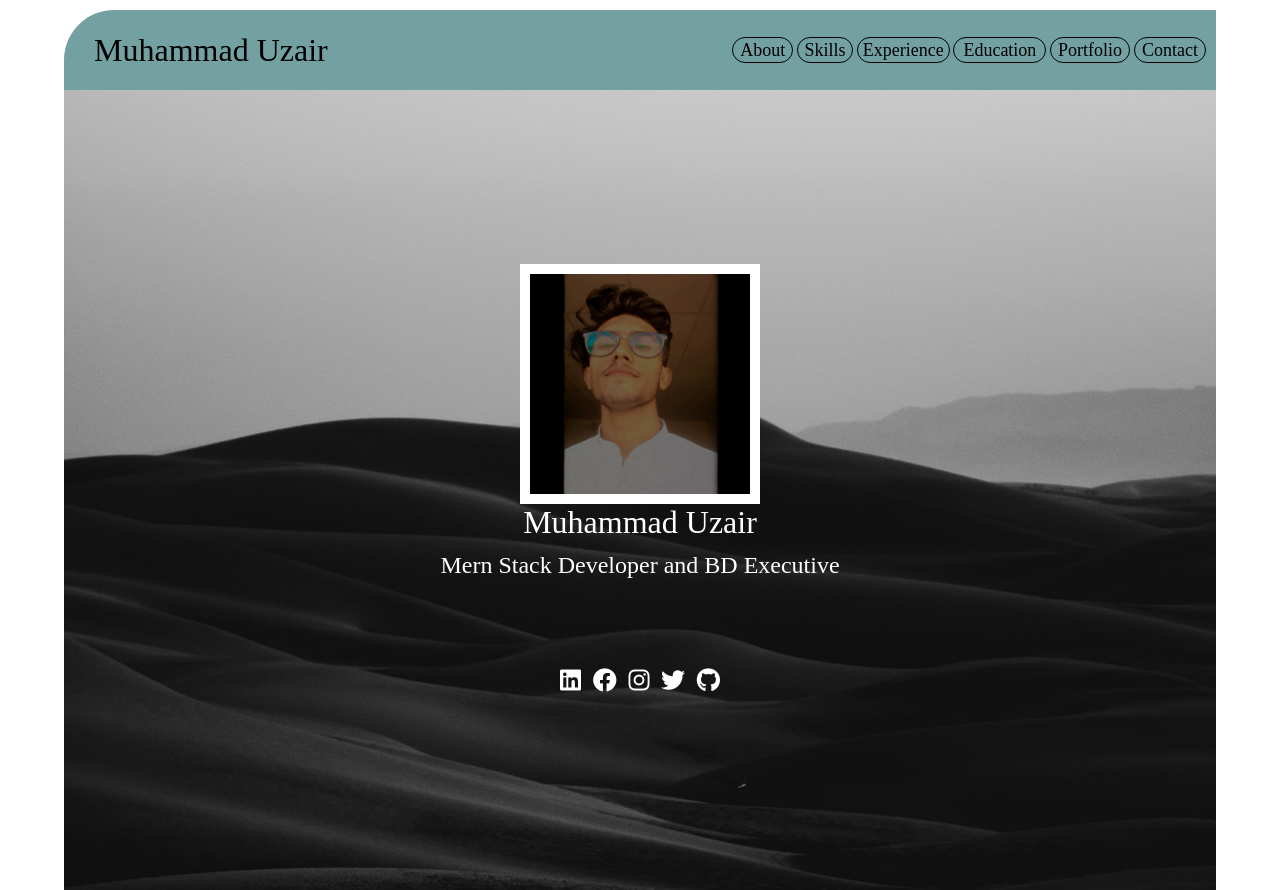
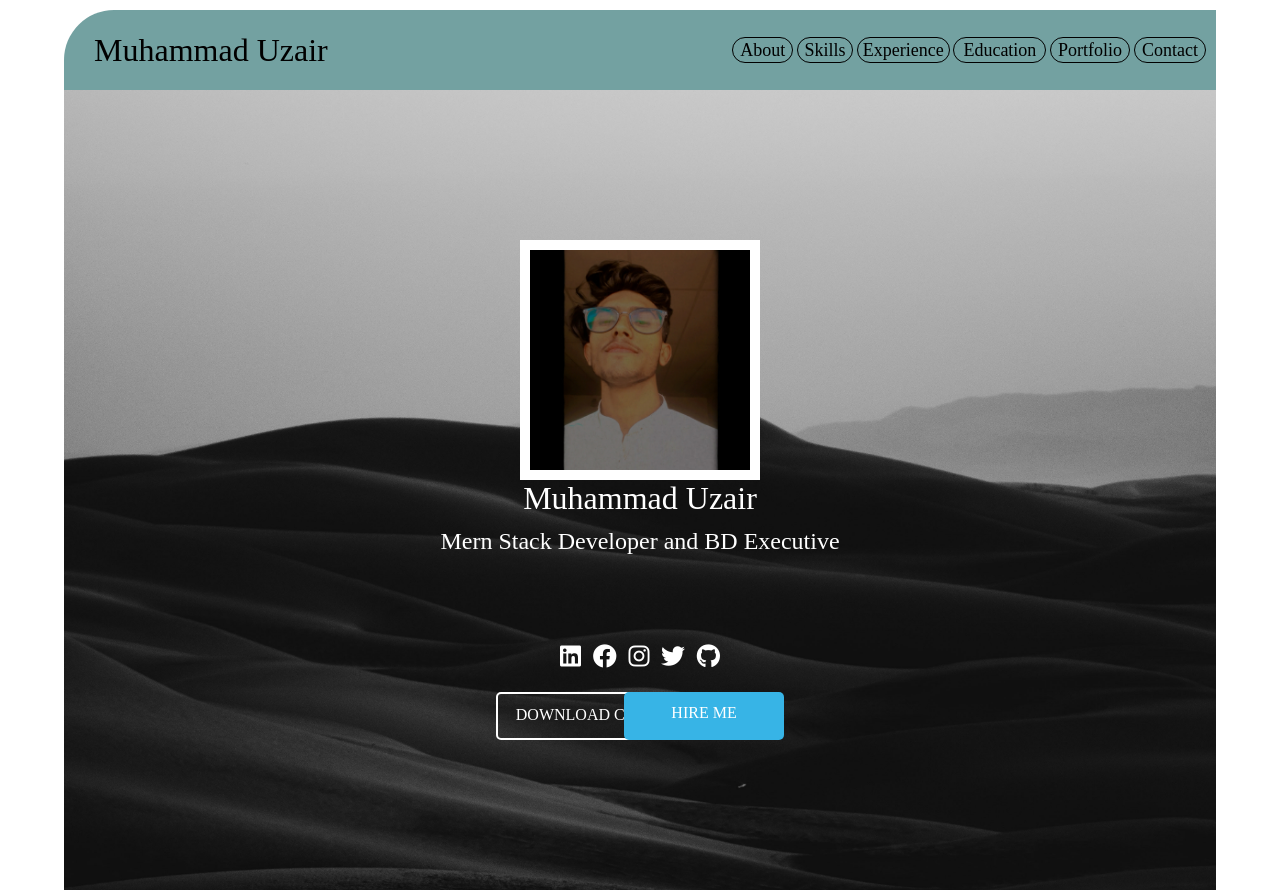
Before and after one commit to muhammaduzair19/resume, a plain HTML site: page index.html in a window 1280 px wide. Drawn offline with Linux system fonts and the light colour scheme.

Commit message:
first page complete

```diff
--- a/Animation.css
+++ b/Animation.css
@@ -16,3 +16,39 @@
     }
 
 }
+#download{
+    animation: LeftMove linear 1.5s;
+}
+@keyframes LeftMove {
+    0%{
+        transform: scale(1.1);
+    }
+    25%{
+        transform: scale(1);
+    }
+    25%{
+        left: 0;
+
+    }
+    100%{
+        left: 14rem;
+    }
+}
+#hire{
+    animation: RightMove linear 1.5s;
+}
+@keyframes RightMove {
+    0%{
+        transform: scale(1.1);
+    }
+    25%{
+        transform: scale(1);
+    }
+    25%{
+        right: 0;
+
+    }
+    100%{
+        right: 14rem;
+    }
+}
--- a/index.css
+++ b/index.css
@@ -5,7 +5,6 @@
 }
 .main {
     margin: 10px auto;
-    /* border: 1px solid black; */
     width:90%;
     height: 100vh;
 }
@@ -129,3 +128,36 @@
     font-size: x-large;
     color: white;
 }
+.downhire{
+    display: flex;
+    /* justify-content: center; */
+    width: 100%;
+    /* border: 1px solid white; */
+}
+.btndh{
+    margin: auto auto;
+    padding-top: 12px;
+    text-align: center;
+    /* border: 1px solid green; */
+    width: 10rem;
+    height: 3rem;
+    border-radius: 5px;
+}
+
+.downhire a:link{
+    text-decoration: none;
+}
+.btndh a{
+    color: white;
+}
+#download{
+    position: relative;
+    left: 14rem;
+
+    border: 2px solid white;
+}
+#hire{
+    position: relative;
+    right: 14rem;
+    background-color: rgb(55, 180, 230);
+}
--- a/index.html
+++ b/index.html
@@ -36,6 +36,19 @@
                 <div class="icon"><a href="https://twitter.com/zerryyy_" target="_blank"><i class="fa-brands fa-twitter"></i></a></div>
                 <div class="icon"><a href="https://github.com/muhammaduzair19/" target="_blank"><i class="fa-brands fa-github"></i></a></div>
             </div>
+            <div class="downhire">
+
+                <div class="btndh" id="download">
+                    <a href="./CV.pdf" target="_blank">
+                        DOWNLOAD CV
+                    </a>
+                </div>
+                <div class="btndh" id="hire">
+                    <a href="#">
+                        HIRE ME
+                    </a>
+                </div>
+            </div>
         </div>
     </div>
 </body>
```
Also changed, not shown: 1 other file.
